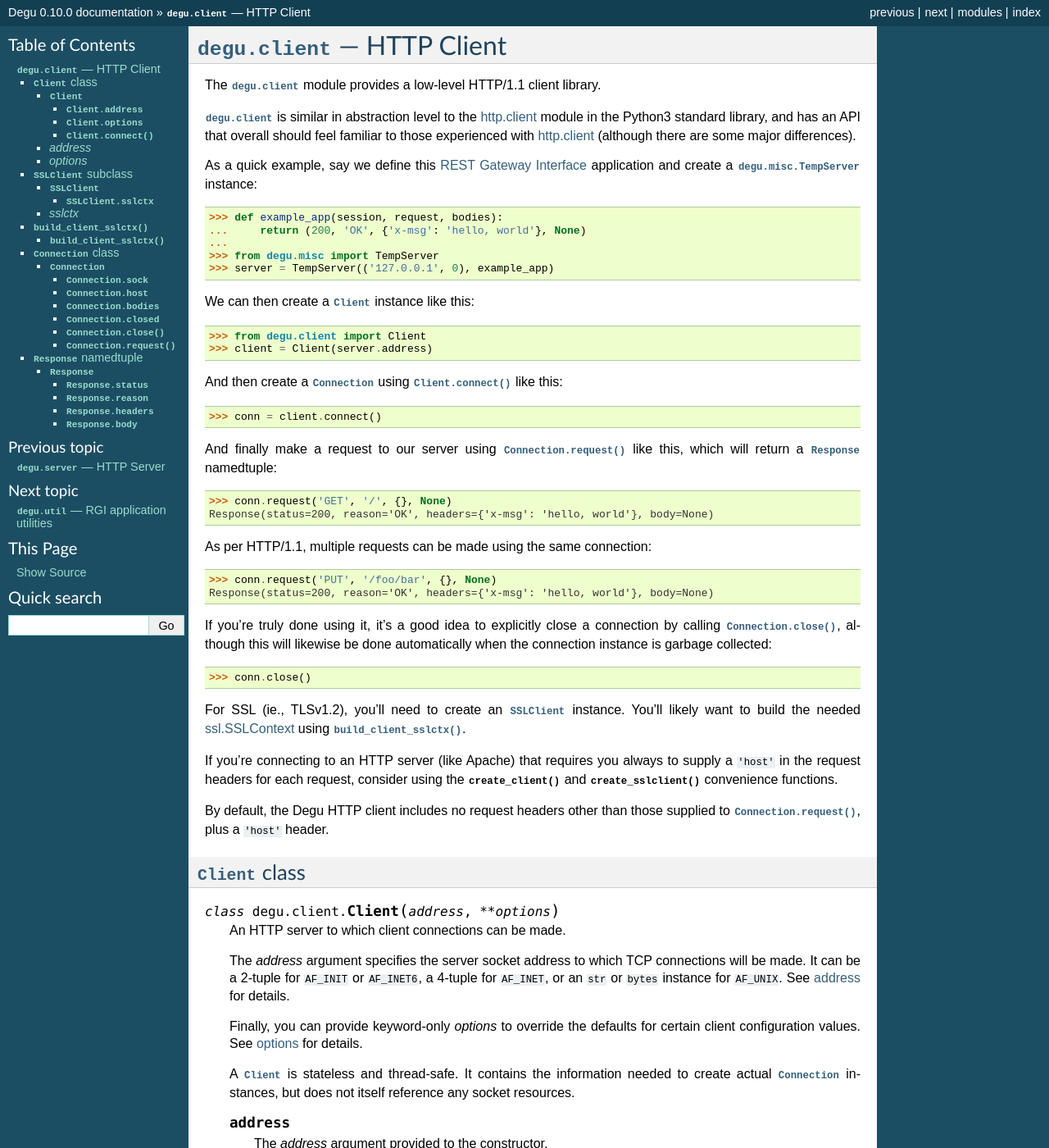
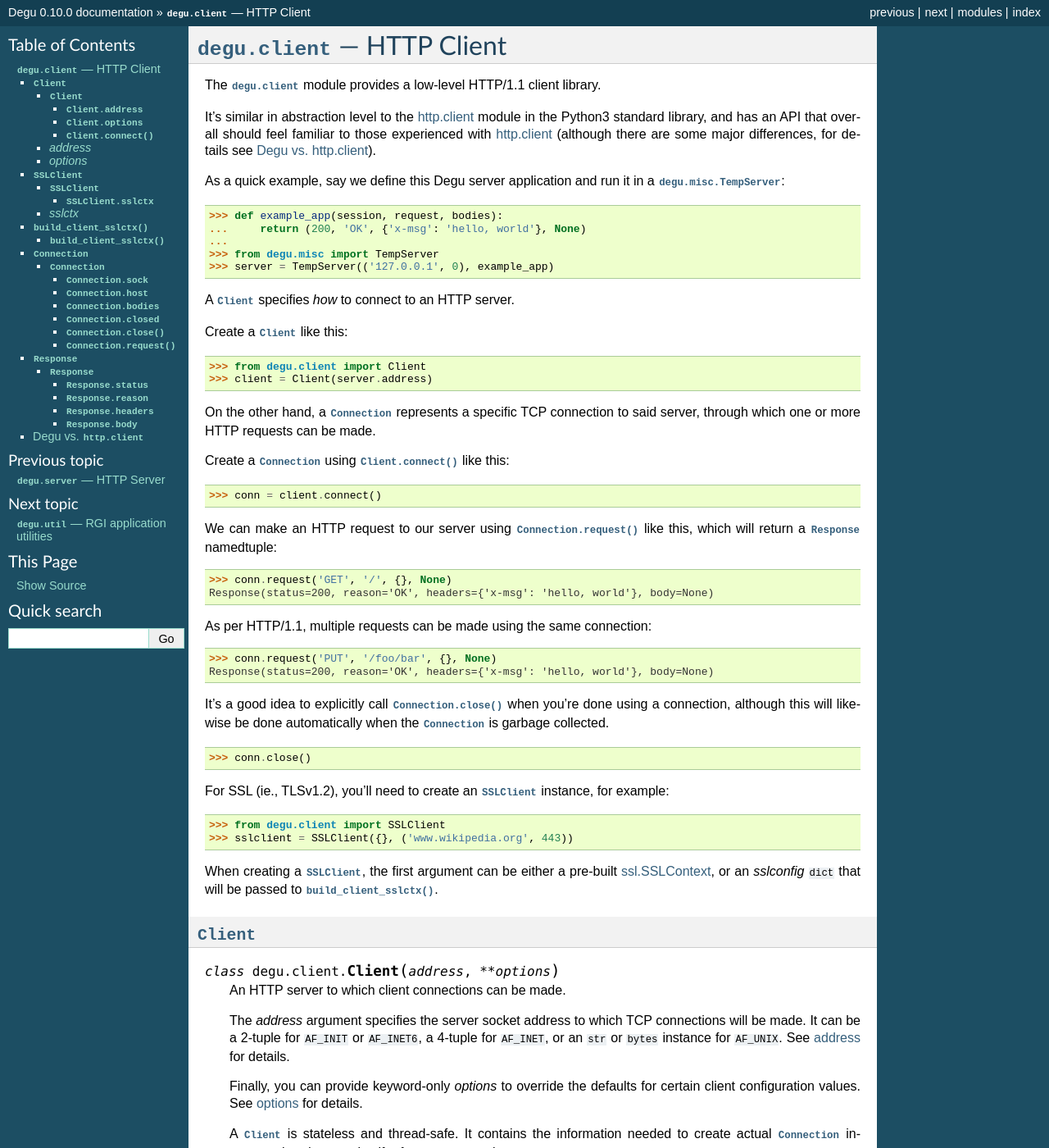
Before and after one commit to json420/degu, a Sphinx documentation site: the page built from doc/degu.client.rst, in a window 1280 px wide and 1400 px high. Shown: the whole window at 82% size. Built offline with Sphinx 7.4.7, drawn with Linux system fonts in a browser that asks for light colours; some of the changed text lies outside the part shown.

Commit message:
degu.client.rst: start new 'Degu vs. http.client' section, lots of misc cleanup and update

```diff
--- a/doc/degu.client.rst
+++ b/doc/degu.client.rst
@@ -6,13 +6,13 @@
 
 The :mod:`degu.client` module provides a low-level HTTP/1.1 client library.
 
-:mod:`degu.client` is similar in abstraction level to the `http.client`_ module
-in the Python3 standard library, and has an API that overall should feel
-familiar to those experienced with `http.client`_ (although there are some major
-differences).
+It's similar in abstraction level to the `http.client`_ module in the Python3
+standard library, and has an API that overall should feel familiar to those
+experienced with `http.client`_ (although there are some major differences, for
+details see :ref:`degu-client-v-http-client`).
 
-As a quick example, say we define this :doc:`rgi` application and create a
-:class:`degu.misc.TempServer` instance:
+As a quick example, say we define this Degu server application and run it
+in a :class:`degu.misc.TempServer`:
 
 >>> def example_app(session, request, bodies):
 ...     return (200, 'OK', {'x-msg': 'hello, world'}, None)
@@ -20,18 +20,22 @@
 >>> from degu.misc import TempServer
 >>> server = TempServer(('127.0.0.1', 0), example_app)
 
+A :class:`Client` specifies *how* to connect to an HTTP server.
 
-We can then create a :class:`Client` instance like this:
+Create a :class:`Client` like this:
 
 >>> from degu.client import Client
 >>> client = Client(server.address)
 
-And then create a :class:`Connection` using :meth:`Client.connect()` like this:
+On the other hand, a :class:`Connection` represents a specific TCP connection to
+said server, through which one or more HTTP requests can be made.
+
+Create a :class:`Connection` using :meth:`Client.connect()` like this:
 
 >>> conn = client.connect()
 
-And finally make a request to our server using :meth:`Connection.request()` like
-this, which will return a :class:`Response` namedtuple:
+We can make an HTTP request to our server using :meth:`Connection.request()`
+like this, which will return a :class:`Response` namedtuple:
 
 >>> conn.request('GET', '/', {}, None)
 Response(status=200, reason='OK', headers={'x-msg': 'hello, world'}, body=None)
@@ -41,27 +45,26 @@
 >>> conn.request('PUT', '/foo/bar', {}, None)
 Response(status=200, reason='OK', headers={'x-msg': 'hello, world'}, body=None)
 
-If you're truly done using it, it's a good idea to explicitly close a connection
-by calling :meth:`Connection.close()`, although this will likewise be done
-automatically when the connection instance is garbage collected:
+It's a good idea to explicitly call :meth:`Connection.close()` when you're done
+using a connection, although this will likewise be done automatically when the
+:class:`Connection` is garbage collected.
 
 >>> conn.close()
 
-For SSL (ie., TLSv1.2), you'll need to create an :class:`SSLClient` instance.
-You'll likely want to build the needed `ssl.SSLContext`_ using
+For SSL (ie., TLSv1.2), you'll need to create an :class:`SSLClient` instance,
+for example:
+
+>>> from degu.client import SSLClient
+>>> sslclient = SSLClient({}, ('www.wikipedia.org', 443))
+
+When creating a :class:`SSLClient`, the first argument can be either a pre-built
+`ssl.SSLContext`_, or an *sslconfig* ``dict`` that will be passed to
 :func:`build_client_sslctx()`.
-
-If you're connecting to an HTTP server (like Apache) that requires you always to
-supply a ``'host'`` in the request headers for each request, consider using the
-:func:`create_client()` and :func:`create_sslclient()` convenience functions.
-
-By default, the Degu HTTP client includes no request headers other than those
-supplied to :meth:`Connection.request()`, plus a ``'host'`` header.
 
 
 
-:class:`Client` class
----------------------
+:class:`Client`
+---------------
 
 .. class:: Client(address, **options)
 
@@ -210,8 +213,8 @@
 
 
 
-:class:`SSLClient` subclass
----------------------------
+:class:`SSLClient`
+------------------
 
 .. class:: SSLClient(sslctx, address, **options)
 
@@ -327,8 +330,8 @@
 
 
 
-:class:`Connection` class
--------------------------
+:class:`Connection`
+-------------------
 
 .. class:: Connection(sock, host, bodies)
 
@@ -437,8 +440,8 @@
 
 
 
-:class:`Response` namedtuple
-----------------------------
+:class:`Response`
+-----------------
 
 .. class:: Response(status, reason, headers, body)
 
@@ -486,8 +489,68 @@
 
 
 
+.. _degu-client-v-http-client:
+
+Degu vs. ``http.client``
+------------------------
+
+:mod:`degu.client` is similar in abstraction level to the `http.client`_ module
+in the Python3 standard library, and has an API that overall should feel
+familiar to those experienced with `http.client`_, although there are some key
+differences.
+
+Degu specifies the target server via the exact *address* argument used by the
+underlying Python `socket`_ API.  This allows Degu to fully expose IPv6 address
+semantics, including the *scopeid* needed for `link-local addresses`_, and also
+allows Degu to transparently support HTTP over ``AF_UNIX``.
+
+Consider the `HTTPConnection`_ vs the :class:`Client` constructors::
+
+    # http.client:
+    HTTPConnection(host, port=None, timeout=None, source_address=None)
+
+    # degu.client:
+    Client(address, **options)
+
+For example, here's how to use `http.client`_ to specify the server by DNS name,
+IPv4 IP, and IPv6 IP:
+
+>>> from http.client import HTTPConnection
+>>> conn = HTTPConnection('www.wikipedia.org', 80)
+>>> conn = HTTPConnection('208.80.154.224', 80)
+>>> conn = HTTPConnection('2620:0:861:ed1a::1', 80)
+
+And here's the equivalent using :mod:`degu.client`:
+
+>>> from degu.client import Client
+>>> client = Client(('www.wikipedia.org', 80))
+>>> client = Client(('208.80.154.224', 80))
+>>> client = Client(('2620:0:861:ed1a::1', 80))  # As 2-tuple
+>>> client = Client(('2620:0:861:ed1a::1', 80, 0, 0))  # As 4-tuple
+
+But here are some :mod:`degu.client` examples that aren't possible with
+`http.client`_:
+
+>>> client = Client(('fe80::e8b:fdff:fe75:402c', 80, 0, 3))  # IPv6 link-local
+>>> client = Client('/tmp/my.socket')  # AF_UNIX
+>>> client = Client(b'\x0000022')  # AF_UNIX
+
+`HTTPConnection`_ is somewhat overloaded with two distict problem domains:
+
+    1. Information about *how* to connect to a server (the socket address, plus
+       an ``ssl.SSLContext`` in the case of HTTPS)
+
+    2. An actuall TPC connection to said server
+
+In contrast, :mod:`degu.client` decomposes this abstraction and handles (1) via
+the :class:`Client` class, and handles (2) via
+:class:`Connection`.
+
+
 
 .. _`http.client`: https://docs.python.org/3/library/http.client.html
+.. _`HTTPConnection`: https://docs.python.org/3/library/http.client.html#http.client.HTTPConnection
+
 .. _`socket.create_connection()`: https://docs.python.org/3/library/socket.html#socket.create_connection
 .. _`socket.socket.connect()`: https://docs.python.org/3/library/socket.html#socket.socket.connect
 .. _`link-local addresses`: https://en.wikipedia.org/wiki/Link-local_address#IPv6
```
Also changed, not shown: other parts of doc/degu.client.rst (+1 -0 lines).
